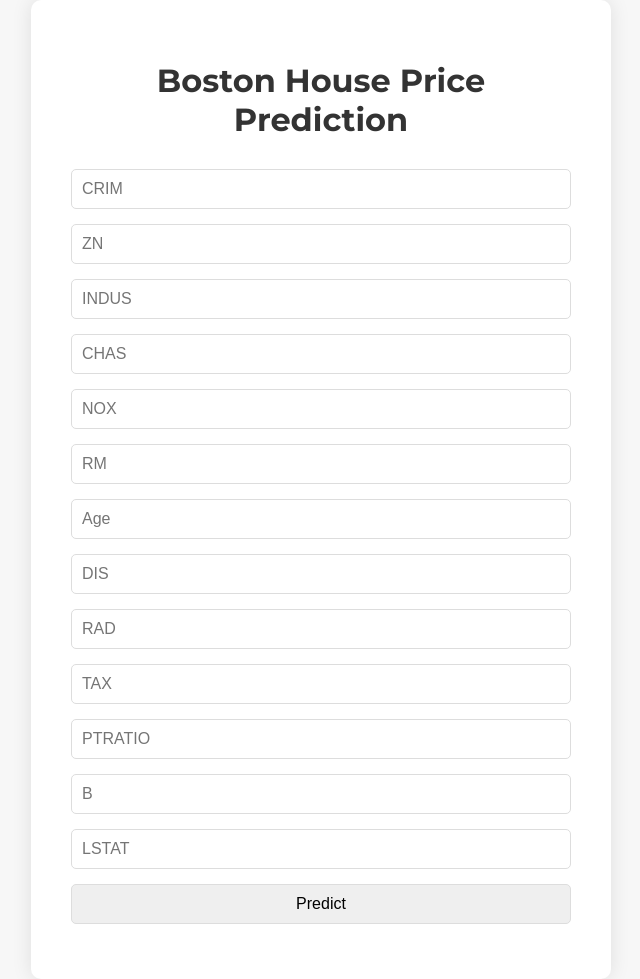
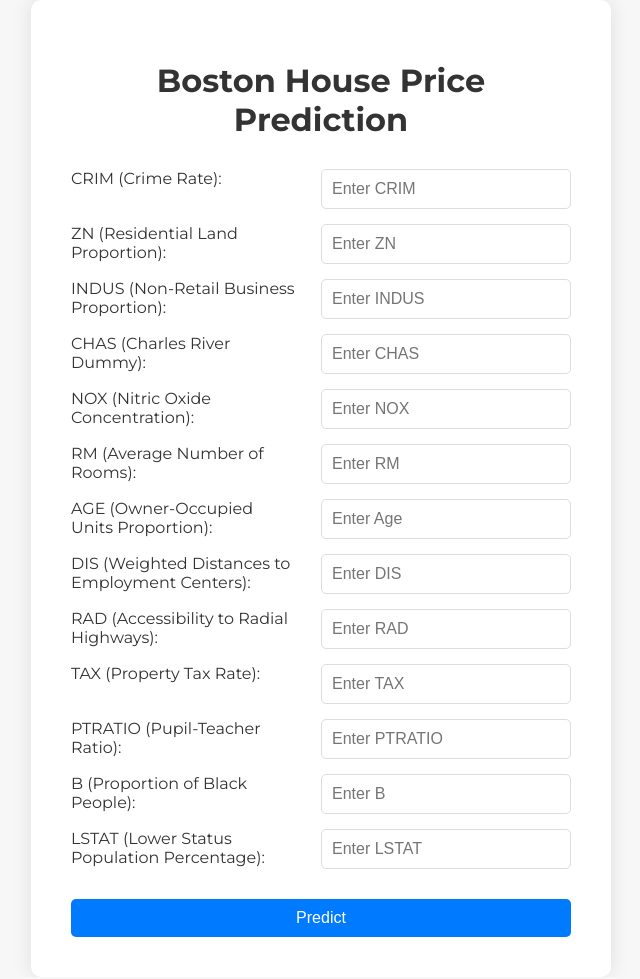
Before and after one commit to Paresh1879/housepricingpredictor, a Flask app: page / in a window 1280 px wide. Shown: the whole page, without its empty margins (319-959 px from the left). After the commit the page ends 937 px from the top, so only its background shows below. Run offline with Flask 3, Linux system fonts and the light colour scheme; parts of the project's set-up code (start-up, migrations or seed data) failed here and were passed over.

Commit message:
Merge remote changes

```diff
--- /dev/null
+++ b/static/styles.css
@@ -0,0 +1,74 @@
+body {
+    font-family: 'Montserrat', sans-serif;
+    background-color: #f7f7f7;
+    display: flex;
+    justify-content: center;
+    align-items: center;
+    height: 100vh;
+    margin: 0;
+}
+
+.container {
+    background-color: #fff;
+    padding: 40px;
+    border-radius: 10px;
+    box-shadow: 0 0 20px rgba(0, 0, 0, 0.1);
+    max-width: 500px;
+    width: 90%;
+    margin: auto;
+}
+
+h1 {
+    text-align: center;
+    color: #333;
+    margin-bottom: 30px;
+}
+
+.input-container {
+    display: flex;
+    justify-content: space-between;
+}
+
+.input-container label {
+    flex: 0 0 45%;
+    margin-right: 5%;
+    text-align: right;
+    color: #333;
+}
+
+.input-container input {
+    flex: 0 0 50%;
+    padding: 10px;
+    margin-bottom: 15px;
+    border: 1px solid #ddd;
+    border-radius: 5px;
+    font-size: 16px;
+    box-sizing: border-box;
+}
+
+button[type="submit"] {
+    width: 100%;
+    padding: 10px;
+    margin-top: 15px;
+    background-color: #007bff;
+    color: #fff;
+    border: none;
+    border-radius: 5px;
+    font-size: 16px;
+    cursor: pointer;
+    transition: background-color 0.3s ease;
+}
+
+button[type="submit"]:hover {
+    background-color: #0056b3;
+}
+
+@media screen and (min-width: 768px) {
+    .container {
+        width: 70%;
+    }
+
+    .input-container label {
+        text-align: left;
+    }
+}
--- a/templates/home.html
+++ b/templates/home.html
@@ -4,71 +4,67 @@
     <meta charset="UTF-8">
     <title>Boston House Price Prediction</title>
     <link href="https://fonts.googleapis.com/css?family=Montserrat:400,700" rel="stylesheet">
-    <style>
-       body {
-    font-family: 'Montserrat', sans-serif;
-    background-color: #f7f7f7;
-    display: flex;
-    justify-content: center;
-    align-items: center;
-    height: 100vh;
-    margin: 0;
-}
-
-.container {
-    background-color: #fff;
-    padding: 40px;
-    border-radius: 10px;
-    box-shadow: 0 0 20px rgba(0, 0, 0, 0.1);
-    max-width: 500px;
-    width: 90%; /* Adjusted width for responsiveness */
-    margin: auto; /* Center the container */
-}
-
-h1 {
-    text-align: center;
-    color: #333;
-    margin-bottom: 30px;
-}
-
-input[type="text"],
-button[type="submit"] {
-    width: 100%;
-    padding: 10px;
-    margin-bottom: 15px;
-    border: 1px solid #ddd;
-    border-radius: 5px;
-    font-size: 16px;
-    box-sizing: border-box; /* Ensure padding and border are included in width */
-}
-
-@media screen and (min-width: 768px) {
-    .container {
-        width: 70%; /* Adjusted width for larger screens */
-    }
-}
-
-    </style>
+    <link href="/static/styles.css" rel="stylesheet">
 </head>
 <body>
     <div class="container">
         <h1>Boston House Price Prediction</h1>
         <form action="{{ url_for('predict') }}" method="post">
-            <input type="text" name="CRIM" placeholder="CRIM" required>
-            <input type="text" name="ZN" placeholder="ZN" required>
-            <input type="text" name="INDUS" placeholder="INDUS" required>
-            <input type="text" name="CHAS" placeholder="CHAS" required>
-            <input type="text" name="NOX" placeholder="NOX" required>
-            <input type="text" name="RM" placeholder="RM" required>
-            <input type="text" name="Age" placeholder="Age" required>
-            <input type="text" name="DIS" placeholder="DIS" required>
-            <input type="text" name="RAD" placeholder="RAD" required>
-            <input type="text" name="TAX" placeholder="TAX" required>
-            <input type="text" name="PTRATIO" placeholder="PTRATIO" required>
-            <input type="text" name="B" placeholder="B" required>
-            <input type="text" name="LSTAT" placeholder="LSTAT" required>
+            <div class="input-container">
+                <label for="CRIM">CRIM (Crime Rate):</label>
+                <input type="text" name="CRIM" placeholder="Enter CRIM" required>
+            </div>
+            <div class="input-container">
+                <label for="ZN">ZN (Residential Land Proportion):</label>
+                <input type="text" name="ZN" placeholder="Enter ZN" required>
+            </div>
+            <div class="input-container">
+                <label for="INDUS">INDUS (Non-Retail Business Proportion):</label>
+                <input type="text" name="INDUS" placeholder="Enter INDUS" required>
+            </div>
+            <div class="input-container">
+                <label for="CHAS">CHAS (Charles River Dummy):</label>
+                <input type="text" name="CHAS" placeholder="Enter CHAS" required>
+            </div>
+            <div class="input-container">
+                <label for="NOX">NOX (Nitric Oxide Concentration):</label>
+                <input type="text" name="NOX" placeholder="Enter NOX" required>
+            </div>
+            <div class="input-container">
+                <label for="RM">RM (Average Number of Rooms):</label>
+                <input type="text" name="RM" placeholder="Enter RM" required>
+            </div>
+            <div class="input-container">
+                <label for="Age">AGE (Owner-Occupied Units Proportion):</label>
+                <input type="text" name="Age" placeholder="Enter Age" required>
+            </div>
+            <div class="input-container">
+                <label for="DIS">DIS (Weighted Distances to Employment Centers):</label>
+                <input type="text" name="DIS" placeholder="Enter DIS" required>
+            </div>
+            <div class="input-container">
+                <label for="RAD">RAD (Accessibility to Radial Highways):</label>
+                <input type="text" name="RAD" placeholder="Enter RAD" required>
+            </div>
+            <div class="input-container">
+                <label for="TAX">TAX (Property Tax Rate):</label>
+                <input type="text" name="TAX" placeholder="Enter TAX" required>
+            </div>
+            <div class="input-container">
+                <label for="PTRATIO">PTRATIO (Pupil-Teacher Ratio):</label>
+                <input type="text" name="PTRATIO" placeholder="Enter PTRATIO" required>
+            </div>
+            <div class="input-container">
+                <label for="B">B (Proportion of Black People):</label>
+                <input type="text" name="B" placeholder="Enter B" required>
+            </div>
+            <div class="input-container">
+                <label for="LSTAT">LSTAT (Lower Status Population Percentage):</label>
+                <input type="text" name="LSTAT" placeholder="Enter LSTAT" required>
+            </div>
             <button type="submit">Predict</button>
         </form>
+        <!-- Prediction text will be displayed here -->
         <div class="prediction-text">{{ prediction_text }}</div>
     </div>
 </body>
```
Also changed, not shown: 2 other files.
